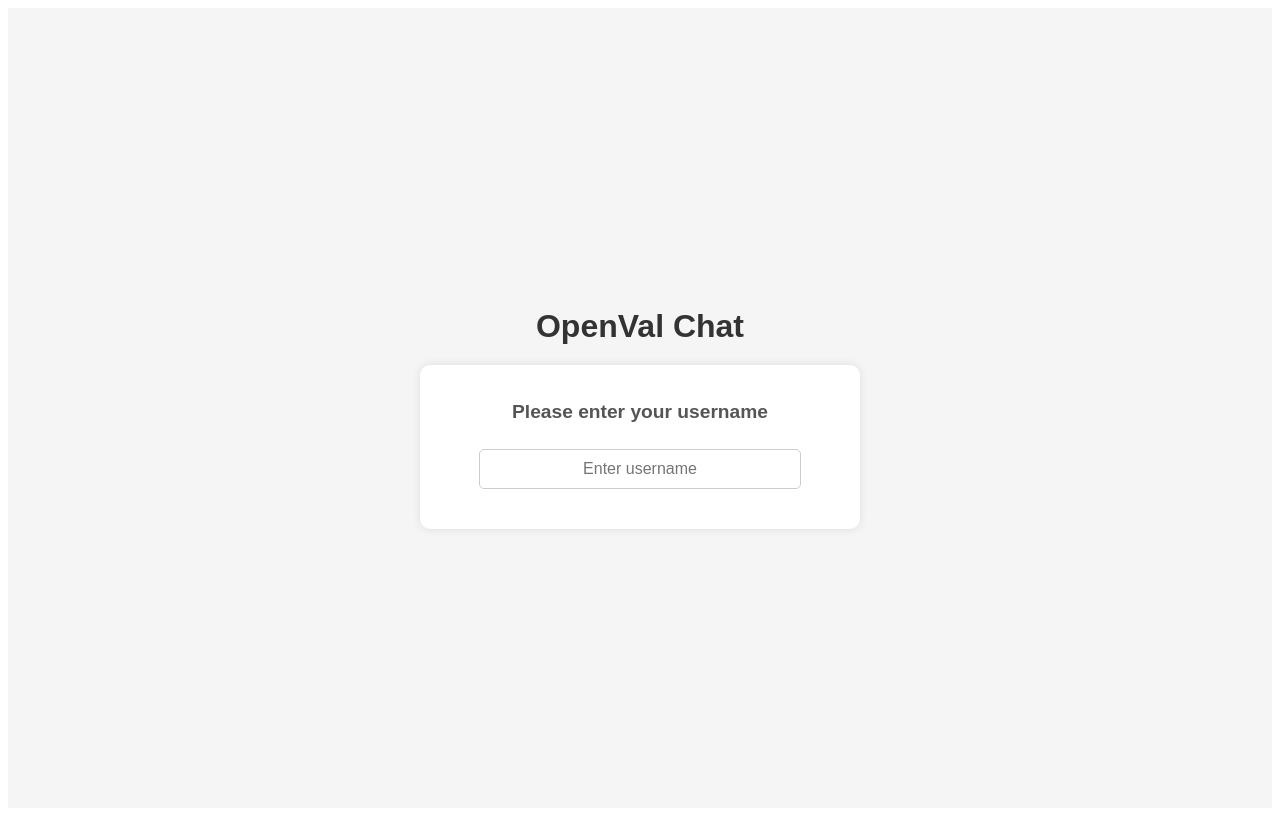
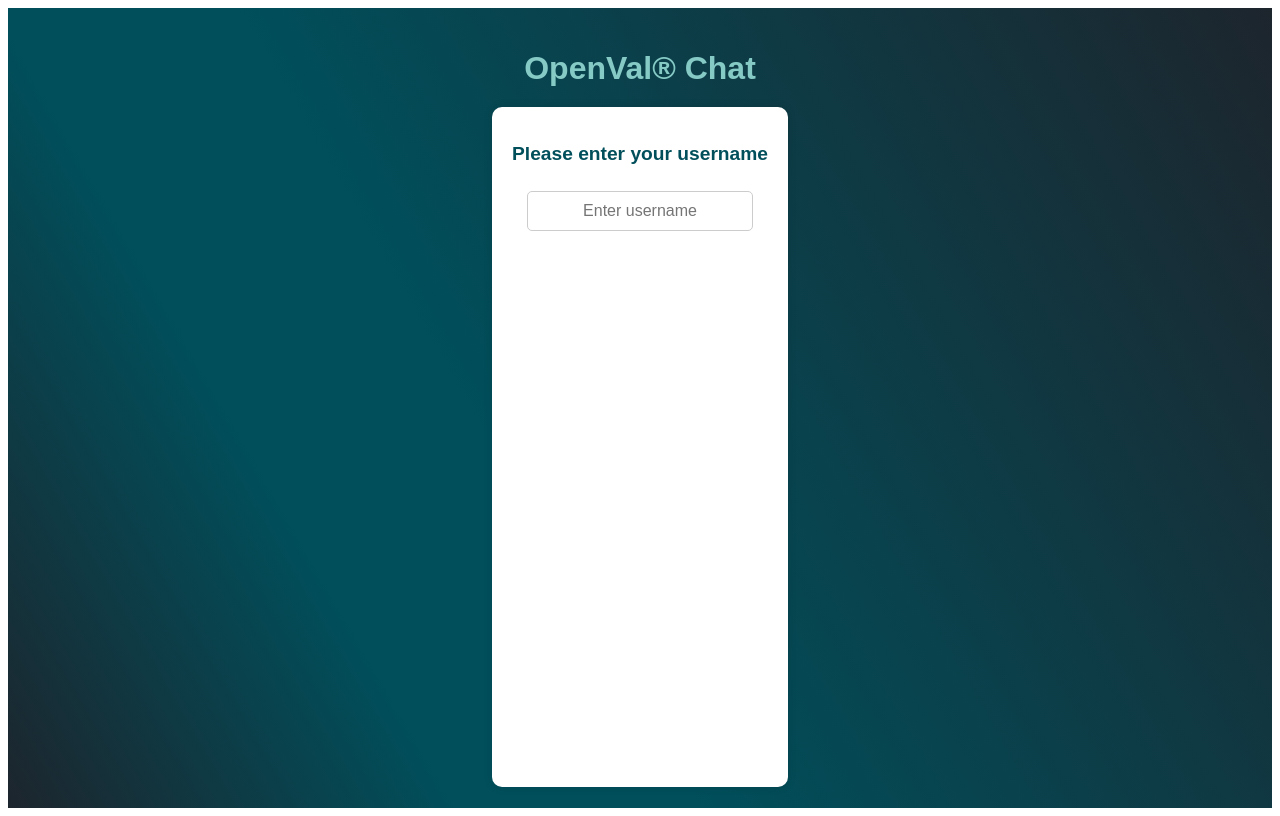
Before and after one commit to mikec1233/RAGdemo, a React (Vite) app in the folder frontend/rag_frontend/: page / in a window 1280 px wide. Built offline with nearby package versions, Linux system fonts and the light colour scheme.

Commit message:
Added a different color to app container and title (similar color scheme to atorus site) as well as adjusted chat container size(needs improvement)

```diff
--- a/frontend/rag_frontend/src/App.css
+++ b/frontend/rag_frontend/src/App.css
@@ -7,20 +7,25 @@
     align-items: center;
     justify-content: center;
     height: 100vh;
-    background-color: #f5f5f5;
+    background: linear-gradient(60deg, rgba(29,37,45,1) 0%, rgba(0,79,91,1) 26%, rgba(0,79,91,1) 40%, rgba(29,37,45,1) 100%);
     font-family: Arial, sans-serif;
   }
 
   .title {
     font-size: 2rem;
-    color: #333;
+    color: #86CAC6;
     margin-bottom: 20px;
+    font-family: "Prometo", sans-serif;
   }
 
   .chat-container {
     background-color: #fff;
+    width: 80wh;
+    height: 80vh;
+    /*
     width: 400px;
     max-height: 600px;
+    */
     border-radius: 10px;
     box-shadow: 0 0 10px rgba(0, 0, 0, 0.1);
     padding: 20px;
@@ -45,6 +50,9 @@
     border-radius: 5px;
     margin-bottom: 5px;
     font-size: 0.9rem;
+    /*
+    text-align: right;
+    */
   }
 
   .bot-message {
@@ -104,7 +112,7 @@
 
   .username-form h2 {
     font-size: 1.2rem;
-    color: #555;
+    color: #004F5B;
   }
 
   .username-form input:focus {
--- a/frontend/rag_frontend/src/App.tsx
+++ b/frontend/rag_frontend/src/App.tsx
@@ -72,7 +72,7 @@ const App: React.FC = () => {
 
   return (
     <div className="app-container">
-      <h1 className="title">OpenVal Chat</h1>
+      <h1 className="title">OpenVal® Chat</h1>
       <div className="chat-container">
         {!username ? (
           <div className="username-form">
```
Also changed, not shown: 1 other file (tests, documents, lock files or other folders).
